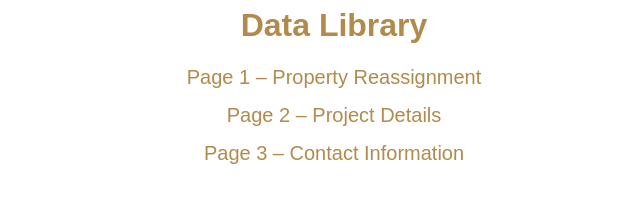
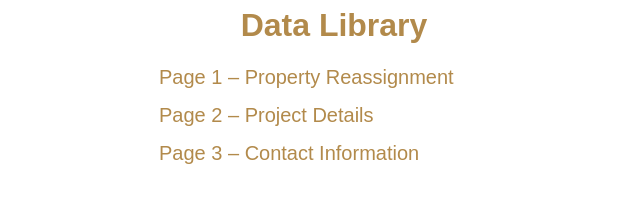
Before and after one commit to rakmeetingroom-max/rak-data-library, a plain HTML site: page index.html in a window 1280 px wide. Shown: the part 352-554 px from the top of the page, without its empty margins (306-946 px from the left). Drawn offline with Linux system fonts and the light colour scheme.

Commit message:
Update index.html

```diff
--- a/index.html
+++ b/index.html
@@ -17,15 +17,19 @@
         }
         h1 {
             margin-top: 10px;
-            color: #b28a4b;  /* GOLD COLOR */
+            color: #b28a4b;
+        }
+        .links {
+            width: 350px;       /* width of the block */
+            margin: 0 auto;     /* centers the block */
+            text-align: left;   /* << aligns link text to the left */
         }
         .links a {
             font-size: 20px;
             color: #b28a4b;
             text-decoration: none;
             display: block;
-            margin: 15px auto; /* keeps spacing equal */
-            width: 350px;      /* makes all items perfectly aligned */
+            margin: 15px 0;
         }
         .links a:hover {
             text-decoration: underline;
```
